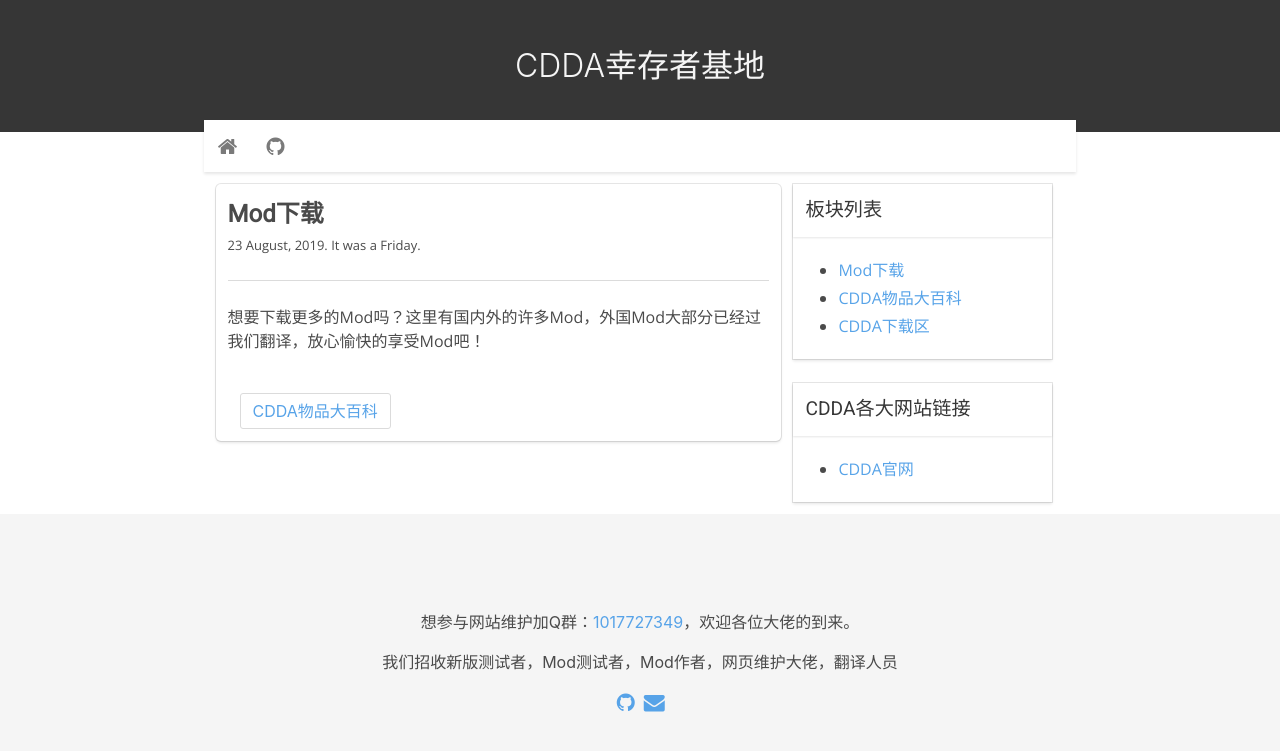
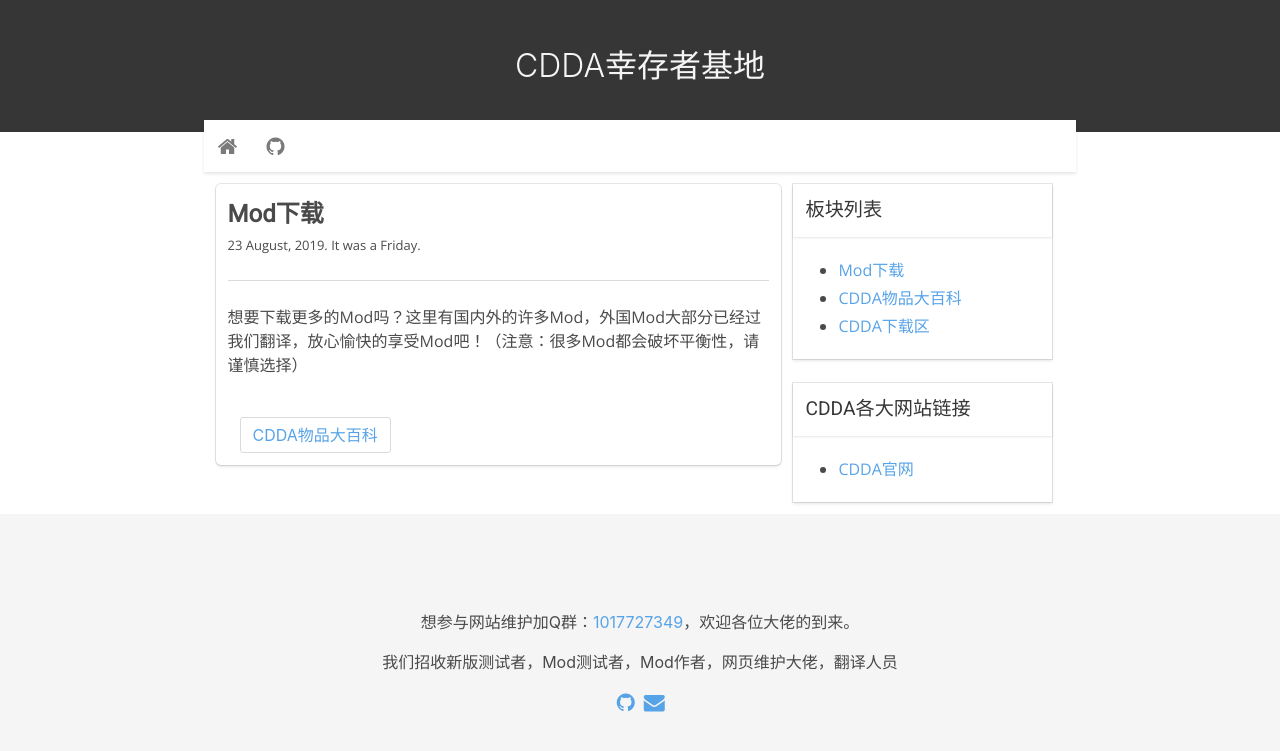
Before and after one commit to cdda-base/mainpage-cn, a Jekyll site: the page built from _posts/2019-8-23-modspage-cn.md, in a window 1280 px wide. Shown: the top 751 px of the page. Built offline with Jekyll 4.4.1, drawn with Linux system fonts in a browser that asks for light colours; comment, search, counter and statistics services are not loaded.

Commit message:
更改mod区描述

```diff
--- a/_posts/2019-8-23-modspage-cn.md
+++ b/_posts/2019-8-23-modspage-cn.md
@@ -3,4 +3,4 @@ title : "Mod下载"
 layout : post
 link : "modspage/cn/index.html"
 ---
-想要下载更多的Mod吗？这里有国内外的许多Mod，外国Mod大部分已经过我们翻译，放心愉快的享受Mod吧！
+想要下载更多的Mod吗？这里有国内外的许多Mod，外国Mod大部分已经过我们翻译，放心愉快的享受Mod吧！（注意：很多Mod都会破坏平衡性，请谨慎选择）
```
